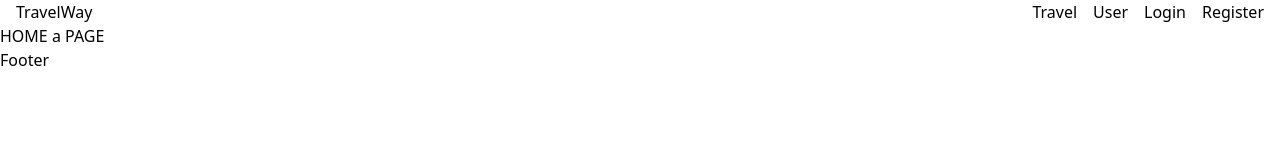
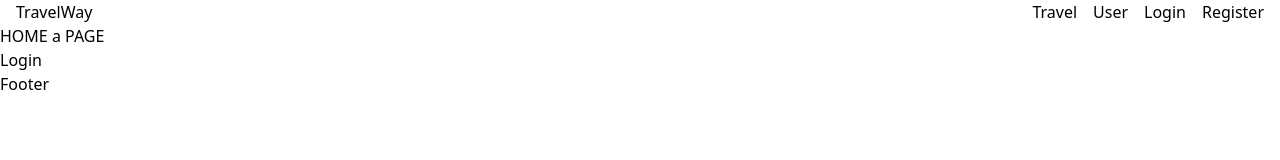
Before and after one commit to Pinecone-aqua/travelway, a Next.js app in the folder front-end/client/: page / in a window 1280 px wide. Shown: the top 160 px of the page. Built offline with nearby package versions, Linux system fonts and the light colour scheme.

Commit message:
start login

```diff
--- a/front-end/client/src/pages/Login.tsx
+++ b/front-end/client/src/pages/Login.tsx
@@ -1,5 +1,15 @@
+import Head from "next/head";
 import React from "react";
 
 export default function Login() {
-  return <div className="bg-slate-100 h-85vh">Login</div>;
+  return <div className="bg-slate-100 h-85vh">
+    <Head>
+        <title>Хэрэглэгч нэвтрэх</title>
+    </Head>
+    Login</div>;
 }
+
+export default getStaticProps() {
+
+    return {}
+}
--- a/front-end/client/src/pages/index.tsx
+++ b/front-end/client/src/pages/index.tsx
@@ -1,6 +1,12 @@
+import Link from "next/link";
 
 export default function Home() {
   return (
-    <div>HOME a PAGE</div>
+    <div>
+
+      HOME a PAGE
+      <br/>
+      <Link href="/login">Login</Link>
+    </div>
   )
 }
```
